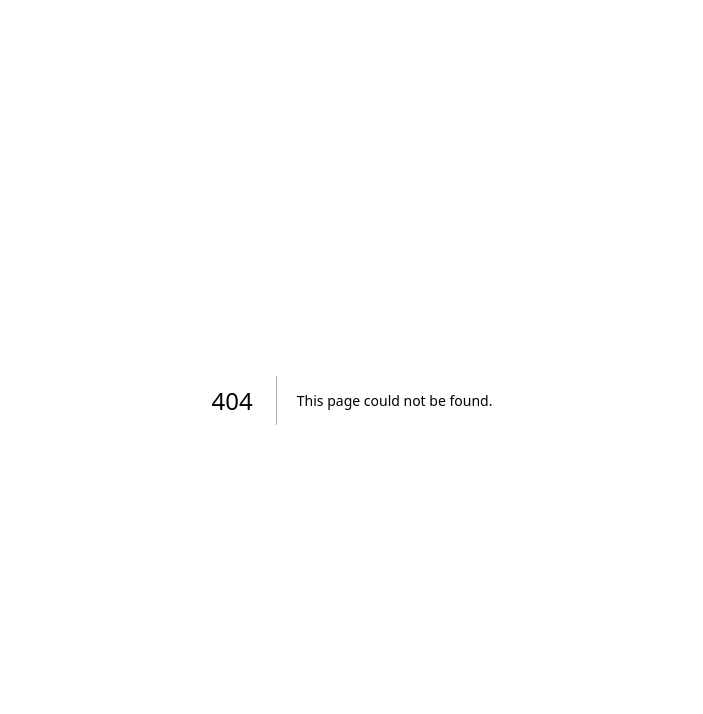
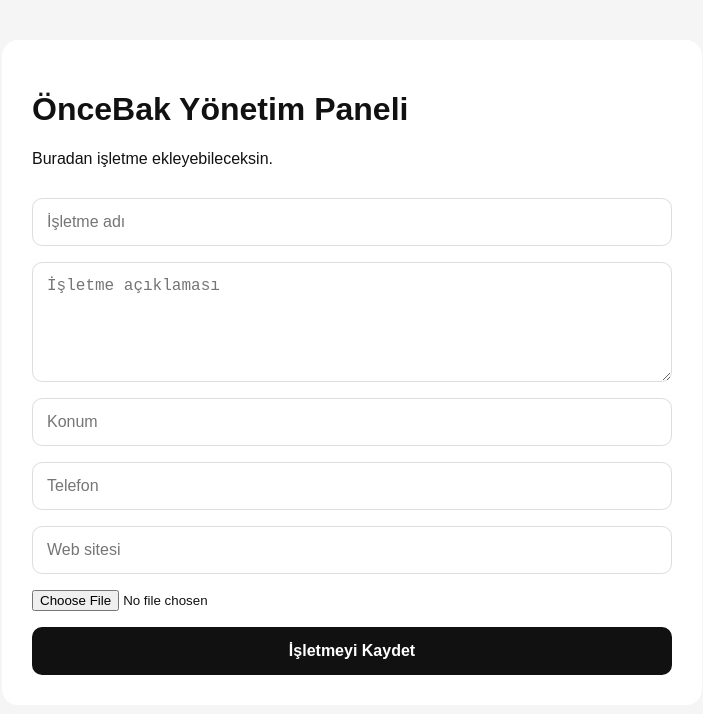
Before and after one commit to aslanmediadigital-maker/oncebak, a Next.js app: page /app/admin in a window 1280 px wide. Before the commit this address had no page. Shown: the top 714 px of the page, without its empty margins (288-991 px from the left). Built offline with nearby package versions, Linux system fonts and the light colour scheme.

Commit message:
Create page.tsx

```diff
--- /dev/null
+++ b/app/app/admin/page.tsx
@@ -0,0 +1,89 @@
+export default function AdminPage() {
+  return (
+    <main
+      style={{
+        minHeight: "100vh",
+        padding: "40px 20px",
+        background: "#f5f5f5",
+        color: "#111",
+      }}
+    >
+      <div
+        style={{
+          maxWidth: "700px",
+          margin: "0 auto",
+          background: "#fff",
+          padding: "30px",
+          borderRadius: "16px",
+        }}
+      >
+        <h1>ÖnceBak Yönetim Paneli</h1>
+
+        <p>Buradan işletme ekleyebileceksin.</p>
+
+        <form
+          style={{
+            display: "grid",
+            gap: "16px",
+            marginTop: "30px",
+          }}
+        >
+          <input
+            type="text"
+            placeholder="İşletme adı"
+            style={inputStyle}
+          />
+
+          <textarea
+            placeholder="İşletme açıklaması"
+            rows={5}
+            style={inputStyle}
+          />
+
+          <input
+            type="text"
+            placeholder="Konum"
+            style={inputStyle}
+          />
+
+          <input
+            type="tel"
+            placeholder="Telefon"
+            style={inputStyle}
+          />
+
+          <input
+            type="url"
+            placeholder="Web sitesi"
+            style={inputStyle}
+          />
+
+          <input type="file" accept="image/*" />
+
+          <button
+            type="button"
+            style={{
+              padding: "15px",
+              border: "none",
+              borderRadius: "10px",
+              background: "#111",
+              color: "#fff",
+              fontWeight: "bold",
+              cursor: "pointer",
+            }}
+          >
+            İşletmeyi Kaydet
+          </button>
+        </form>
+      </div>
+    </main>
+  );
+}
+
+const inputStyle = {
+  width: "100%",
+  padding: "14px",
+  border: "1px solid #ddd",
+  borderRadius: "10px",
+  fontSize: "16px",
+};
```
